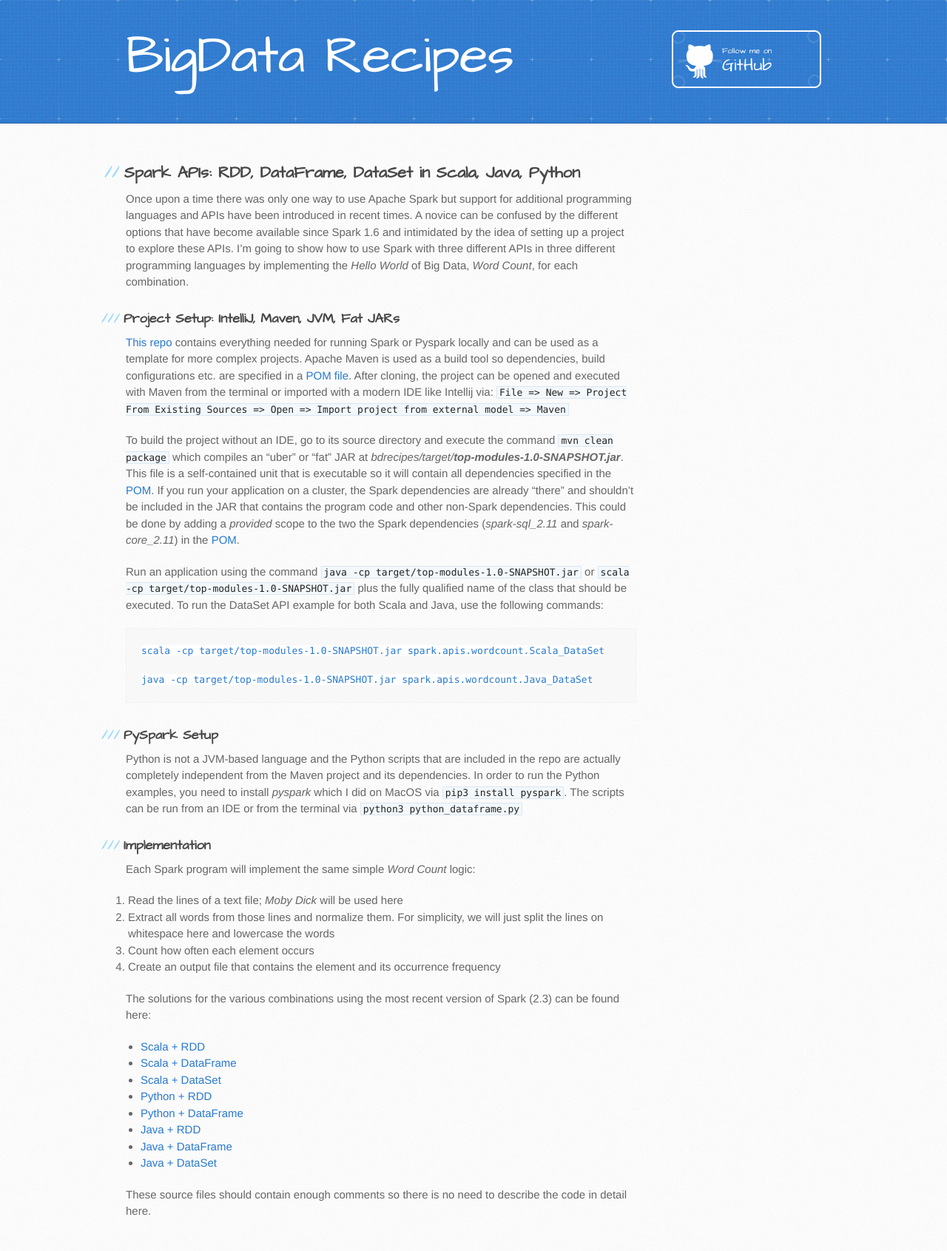
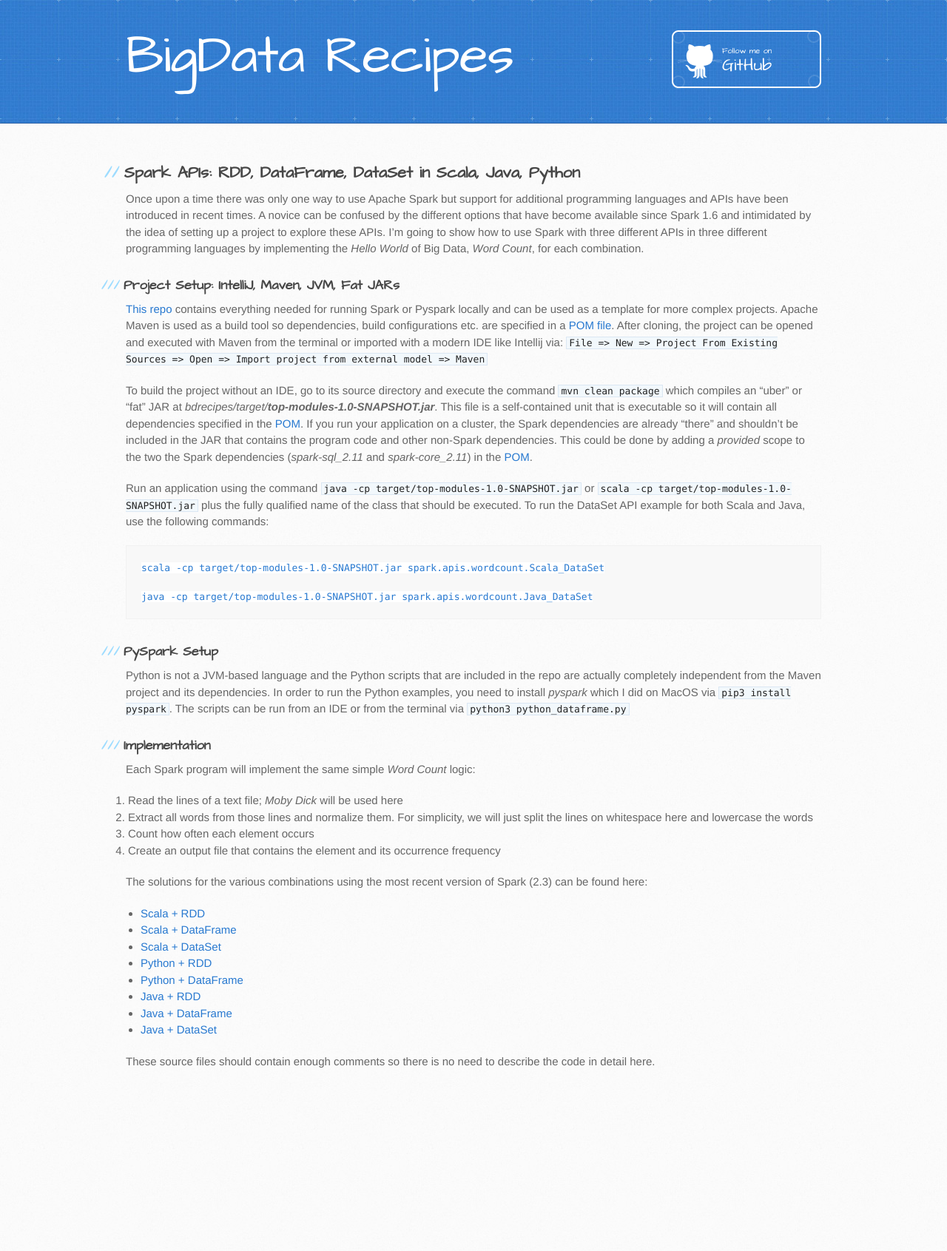
Before and after one commit to g1thubhub/g1thubhub.github.io, a Jekyll site: the page built from _posts/2018-05-01-sparkapis.md, in a window 1280 px wide. Shown: the whole page at 74% size. Built offline with Jekyll 4.4.1, drawn with Linux system fonts in a browser that asks for light colours; our own code applies the rules of GitHub Pages for plain Markdown files; after the commit the page ends 1489 px from its top, so only the background shows below that.

```diff
--- a/_sass/jekyll-theme-architect.scss
+++ b/_sass/jekyll-theme-architect.scss
@@ -66,7 +66,6 @@
 
 #main-content {
   float: left;
-  width: 690px;
 }
 
 #main-content img {
```
